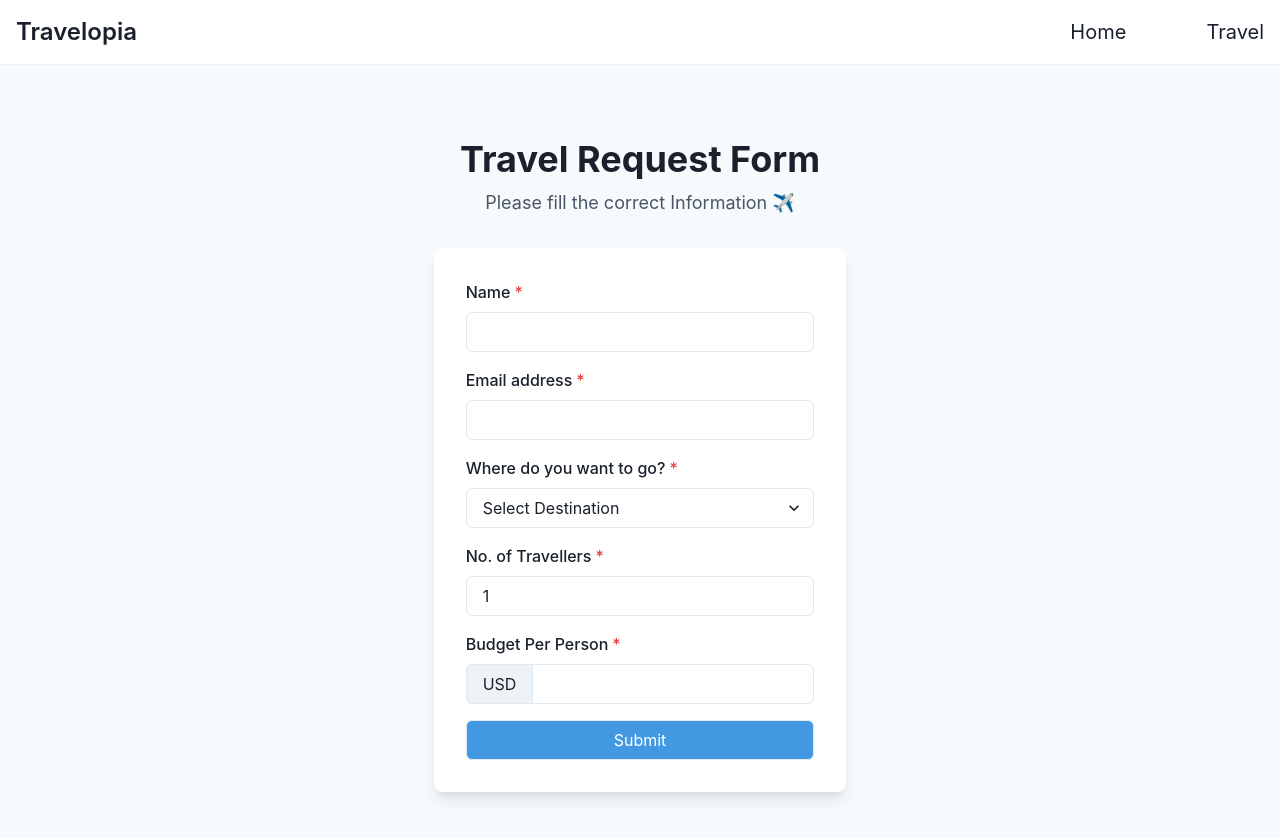
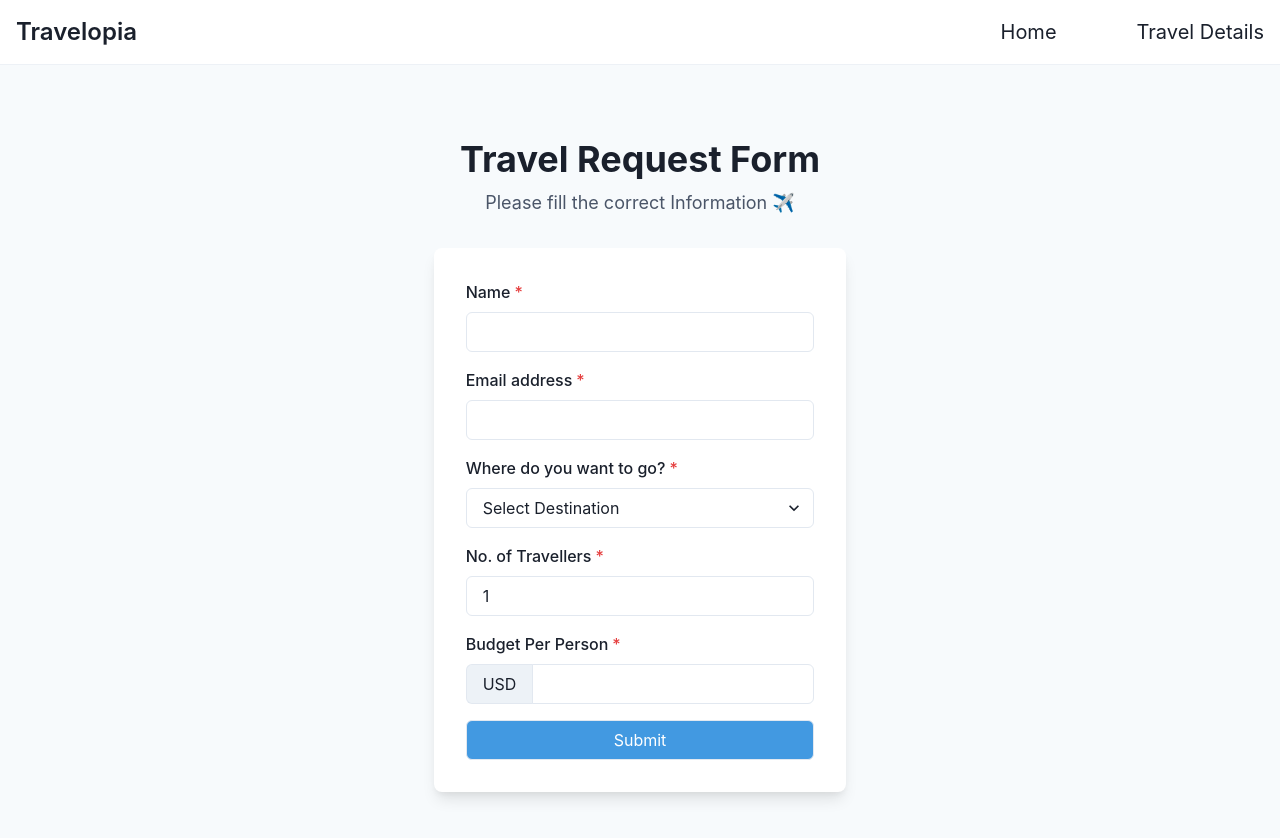
Before and after one commit to sourav215/Take-Home, a React (Create React App) app in the folder client/: page / in a window 1280 px wide. Shown: the top 838 px of the page. Built offline with nearby package versions, Linux system fonts and the light colour scheme.

Commit message:
added deployed server url

```diff
--- a/client/src/Components/Navbar/Navbar.jsx
+++ b/client/src/Components/Navbar/Navbar.jsx
@@ -14,7 +14,7 @@ import { HamburgerIcon, CloseIcon } from "@chakra-ui/icons";
 
 const Links = [
   { title: "Home", path: "/" },
-  { title: "Travel", path: "/travel" },
+  { title: "Travel Details", path: "/travel-details" },
 ];
 
 const NavLink = ({ title, path }) => <Link to={path}>{title}</Link>;
--- a/client/src/Pages/AllRoutes.jsx
+++ b/client/src/Pages/AllRoutes.jsx
@@ -8,7 +8,7 @@ const AllRoutes = () => {
     <div>
       <Routes>
         <Route path={"/"} element={<Home />} />
-        <Route path={"/travel"} element={<Travel />} />
+        <Route path={"/travel-details"} element={<Travel />} />
         <Route path="*" element={<ErrorPage />} />
       </Routes>
     </div>
--- a/client/src/Pages/Home/Home.jsx
+++ b/client/src/Pages/Home/Home.jsx
@@ -100,7 +100,7 @@ const Home = () => {
       isClosable: true,
     });
     try {
-      let response = await fetch("http://localhost:8080/api/add",{
+      let response = await fetch("https://takehome.onrender.com/api/add",{
         method: "POST",
         headers: {
           "Content-Type": "application/json"
--- a/client/src/Pages/Travel/Travel.jsx
+++ b/client/src/Pages/Travel/Travel.jsx
@@ -21,10 +21,9 @@ const Travel = () => {
   const getData = async () => {
     setLoadingState(true);
     try {
-      let res = await fetch("http://localhost:8080/api/");
+      let res = await fetch("https://takehome.onrender.com/api");
       let data = await res.json();
       setLoadingState(false);
-      console.log(data);
       setAllDetails(data.data);
     } catch (error) {
       console.log(error);
```
